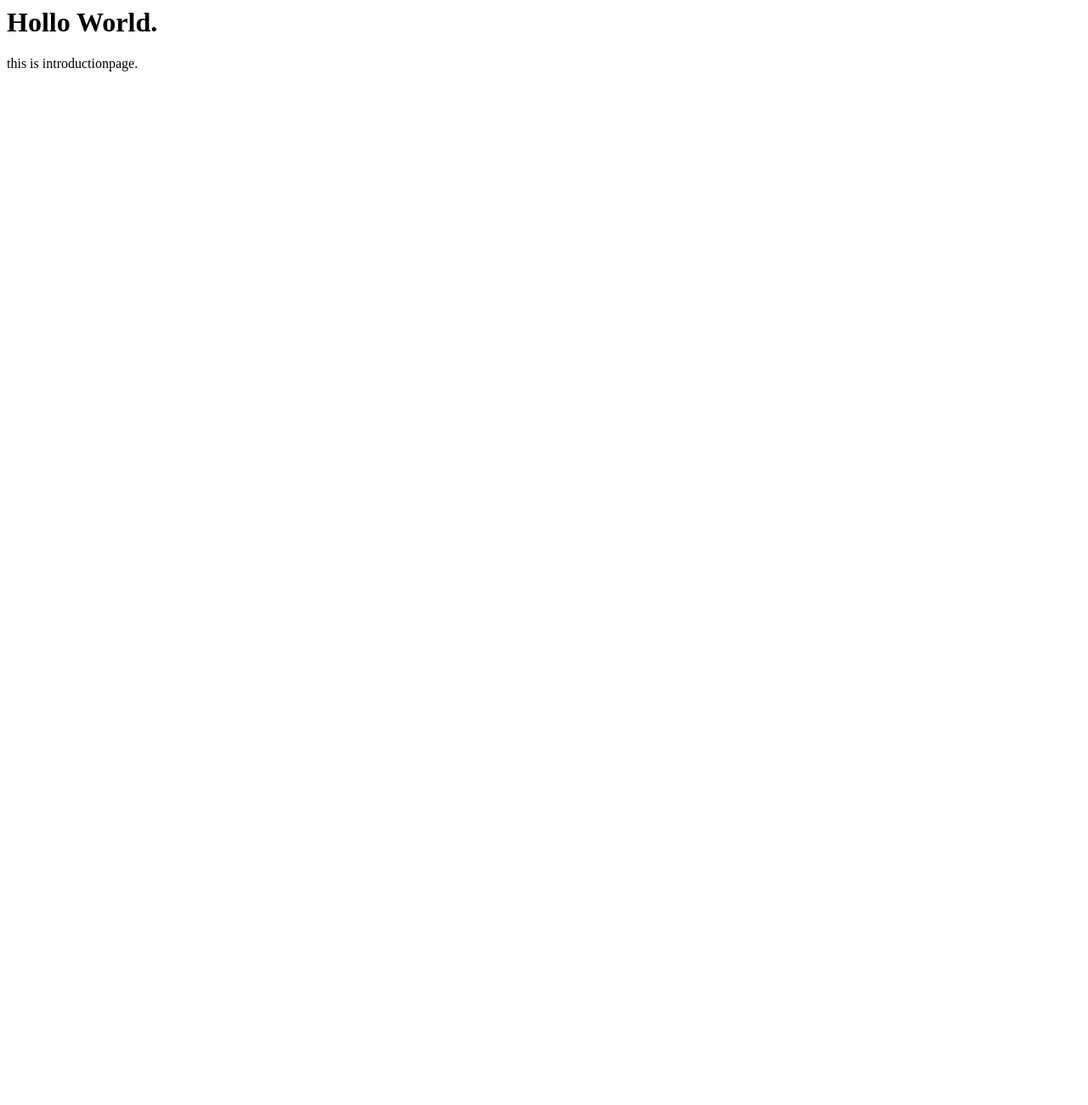
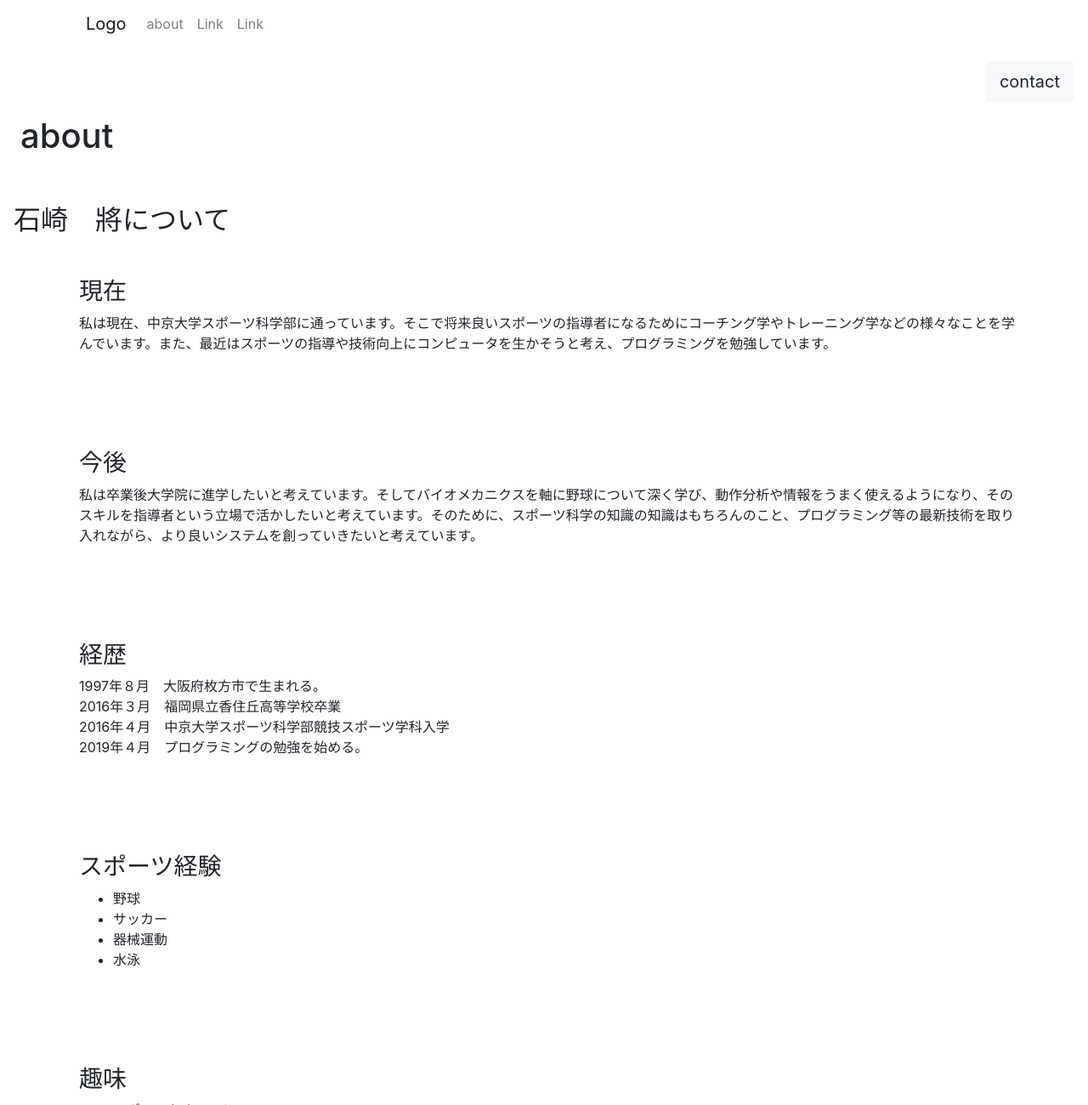
Before and after one commit to shoishizaki/introductionpage, a plain HTML site: page index.html in a window 1280 px wide. Shown: the top 1300 px of the page at 85% size. Before the commit the page ends 800 px from the top, so only its background shows below. Drawn offline with nearby package versions, Linux system fonts and the light colour scheme.

Commit message:
Make Large flame and write main contents

```diff
--- a/index.html
+++ b/index.html
@@ -1,2 +1,104 @@
-<h1>Hollo World.</h1>
-<p>this is introductionpage.</p>
+<!doctype html>
+<html lang="ja">
+  <head>
+    <title>石崎　將の自己紹介サイト</title>
+    <!-- Required meta tags -->
+    <meta charset="utf-8">
+    <meta name="viewport" content="width=device-width, initial-scale=1, shrink-to-fit=no">
+
+    <!-- Bootstrap CSS -->
+    <link rel="stylesheet" href="https://stackpath.bootstrapcdn.com/bootstrap/4.3.1/css/bootstrap.min.css" integrity="sha384-ggOyR0iXCbMQv3Xipma34MD+dH/1fQ784/j6cY/iJTQUOhcWr7x9JvoRxT2MZw1T" crossorigin="anonymous">
+  </head>
+  <body>
+    <header>
+      <div class="container">
+        <nav class="navbar navbar-expand navbar-light">
+          <a href="" class="navbar-brand">Logo</a>
+          <ul class="navbar-nav">
+            <li class="nav-item"><a href="" class="nav-link">about</a></li>
+            <li class="nav-item"><a href="" class="nav-link">Link</a></li>
+            <li class="nav-item"><a href="" class="nav-link">Link</a></li>
+          </ul>
+        </nav>
+      </div>
+      <div class="text-right py-3 pr-3">
+          <button type="button" class="btn btn-light btn-lg">contact</button>
+      </div>
+      <div class="text-left ml-4">
+          <h1>about</h1>
+        </div>
+    </header>
+    <main>
+      <section class="py-5 ml-3">
+        <h2 class="mb-5">石崎　將について</h2>
+        <div class="container">
+          <div>
+            <h3>現在</h3>
+            <p>私は現在、中京大学スポーツ科学部に通っています。そこで将来良いスポーツの指導者になるためにコーチング学やトレーニング学などの様々なことを学んでいます。また、最近はスポーツの指導や技術向上にコンピュータを生かそうと考え、プログラミングを勉強しています。</p>
+          </div>
+        </div>
+      </section>
+      <section class="py-5 ml-3">
+        <div class="container">
+          <div>
+            <h3>今後</h3>
+            <p>
+              私は卒業後大学院に進学したいと考えています。そしてバイオメカニクスを軸に野球について深く学び、動作分析や情報をうまく使えるようになり、そのスキルを指導者という立場で活かしたいと考えています。そのために、スポーツ科学の知識の知識はもちろんのこと、プログラミング等の最新技術を取り入れながら、より良いシステムを創っていきたいと考えています。
+            </p>
+          </div>
+        </div>
+      </section>
+      <section class="py-5 ml-3">
+        <div class="container">
+          <div>
+            <h3>経歴</h3>
+            <p>
+              1997年８月　大阪府枚方市で生まれる。
+              <br clear="none">
+              2016年３月　福岡県立香住丘高等学校卒業
+              <br clear="none">
+              2016年４月　中京大学スポーツ科学部競技スポーツ学科入学
+              <br clear="none">
+              2019年４月　プログラミングの勉強を始める。
+            </p>
+          </div>
+        </div>
+      </section>
+      <section class="py-5 ml-3">
+        <div class="container">
+          <div>
+            <h3>スポーツ経験</h3>
+            <ul>
+              <li>野球</li>
+              <li>サッカー</li>
+              <li>器械運動</li>
+              <li>水泳</li>
+            </ul>
+          </div>
+        </div>
+      </section>
+      <section class="py-5 ml-3">
+        <div class="container">
+          <div>
+            <h3>趣味</h3>
+            <ul>
+              <li>スポーツをすること</li>
+              <li>筋トレ</li>
+              <li>マンガを読むこと</li>
+            </ul>
+          </div>
+        </div>
+      </section>
+    </main>
+    <footer class="text-center text-muted py-4">
+        Copyright © 2019 Sho Ishizaki. All Right Reserved
+
+    </footer>
+
+    <!-- Optional JavaScript -->
+    <!-- jQuery first, then Popper.js, then Bootstrap JS -->
+    <script src="https://code.jquery.com/jquery-3.3.1.slim.min.js" integrity="sha384-q8i/X+965DzO0rT7abK41JStQIAqVgRVzpbzo5smXKp4YfRvH+8abtTE1Pi6jizo" crossorigin="anonymous"></script>
+    <script src="https://cdnjs.cloudflare.com/ajax/libs/popper.js/1.14.7/umd/popper.min.js" integrity="sha384-UO2eT0CpHqdSJQ6hJty5KVphtPhzWj9WO1clHTMGa3JDZwrnQq4sF86dIHNDz0W1" crossorigin="anonymous"></script>
+    <script src="https://stackpath.bootstrapcdn.com/bootstrap/4.3.1/js/bootstrap.min.js" integrity="sha384-JjSmVgyd0p3pXB1rRibZUAYoIIy6OrQ6VrjIEaFf/nJGzIxFDsf4x0xIM+B07jRM" crossorigin="anonymous"></script>
+  </body>
+</html>
```
